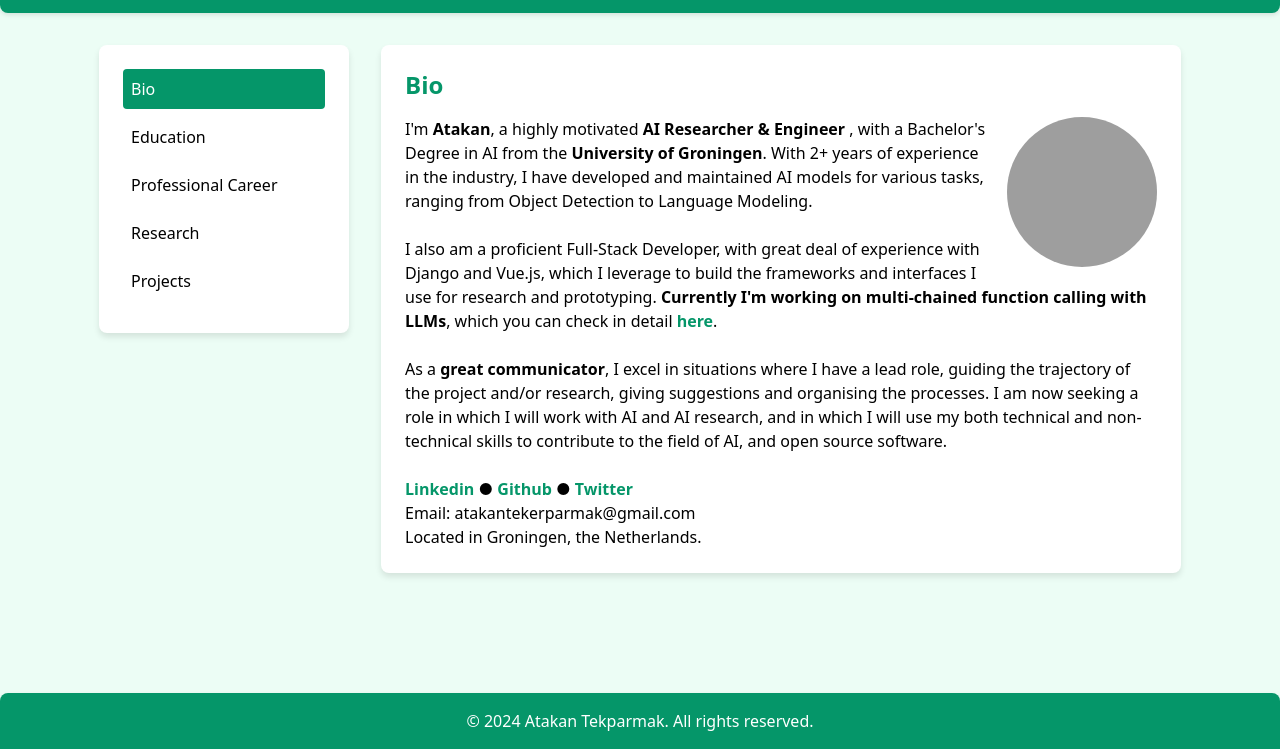
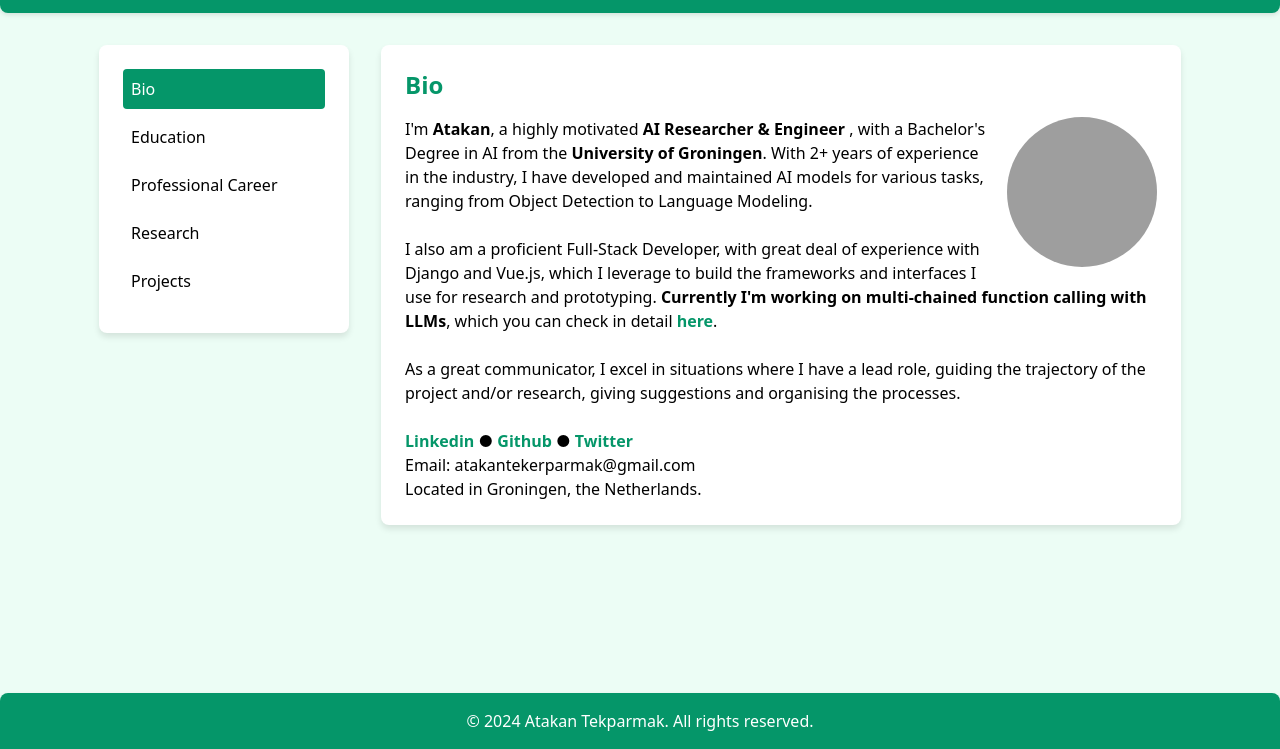
Before and after one commit to AtakanTekparmak/AtakanTekparmak.github..io, a plain HTML site: page index.html in a window 1280 px wide. Shown: the part 51-800 px from the top of the page. Drawn offline with nearby package versions, Linux system fonts and the light colour scheme; grey boxes are pictures that could not be loaded.

Commit message:
feat: Further wording change

```diff
--- a/index.html
+++ b/index.html
@@ -151,11 +151,9 @@
                     <strong>Currently I'm working on multi-chained function calling with LLMs</strong>,
                     which you can check in detail <a href="https://github.com/AtakanTekparmak/EasyFNC" style="font-weight: bolder; color: #059669">here</a>.
                 	<br></br>
-                    As a <strong>great communicator</strong>, I excel in situations where I have a lead role, guiding the
+                    As a great communicator, I excel in situations where I have a lead role, guiding the
                     trajectory of the project and/or research, giving suggestions and organising the
-                    processes. I am now seeking a role in which I will work with AI and AI research,
-                    and in which I will use my both technical and non-technical skills to contribute to
-                    the field of AI, and open source software.
+                    processes.
                     <br></br>
 
                     <a href="https://nl.linkedin.com/in/atakan-tekparmak-54b5a01ab">
```
